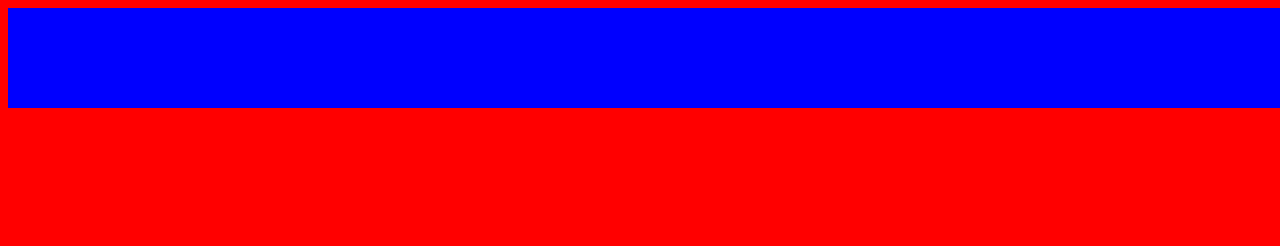
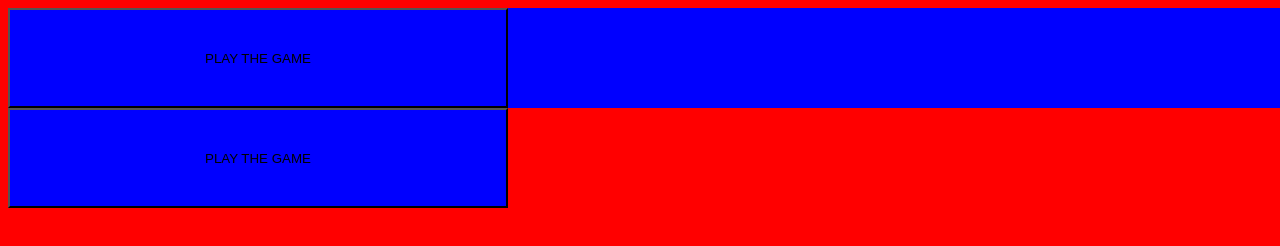
Before and after one commit to PiotrRynio/CodersCamp2021.Project-1.JavaScript, a website built with Vite: page index.html in a window 1280 px wide. Built offline with nearby package versions, Linux system fonts and the light colour scheme.

Commit message:
add Agnieszka Button

```diff
--- /dev/null
+++ b/src/components/PlayTheGameButton.js
@@ -0,0 +1,12 @@
+export const PlayTheGameButton = () => {
+    const button = document.createElement('button');
+    button.classList.add('buttonPlayTheGame');
+    button.innerText= "PLAY THE GAME"
+
+
+const onButtonClick=()=>{
+    button.innerText = "GAME STARTED"
+};
+button.addEventListener('click', onButtonClick)
+return button;
+  };
--- a/src/layouts/Wrapper.js
+++ b/src/layouts/Wrapper.js
@@ -1,7 +1,10 @@
+import {PlayTheGameButton} from '../components/PlayTheGameButton';
+
 export const Wrapper = () => {
   const wrapper = document.createElement('div');
   wrapper.classList.add('wrapper');
   wrapper.id = 'wrapper';
 
+  wrapper.appendChild(PlayTheGameButton());
   return wrapper;
 };
--- a/src/main.js
+++ b/src/main.js
@@ -1,8 +1,11 @@
 import { Wrapper } from './layouts/Wrapper';
 import './scss/style.scss';
+import {PlayTheGameButton} from './components/PlayTheGameButton'
 
 function main() {
   document.querySelector('#app').appendChild(Wrapper());
+  document.querySelector('#app').appendChild(PlayTheGameButton());
+
 }
 
 main();
--- /dev/null
+++ b/src/scss/components/_playTheGameButton.scss
@@ -0,0 +1,5 @@
+.buttonPlayTheGame{
+    background: blue;
+    width: 500px;
+    height: 100px;
+}
--- a/src/scss/style.scss
+++ b/src/scss/style.scss
@@ -4,6 +4,7 @@
 
 // * COMPONENTS
 @import 'components/example';
+@import 'components/playTheGameButton';
 
 // * LAYOUTS
 @import 'layouts/example';
```
Also changed, not shown: src/style.css (deleted).
